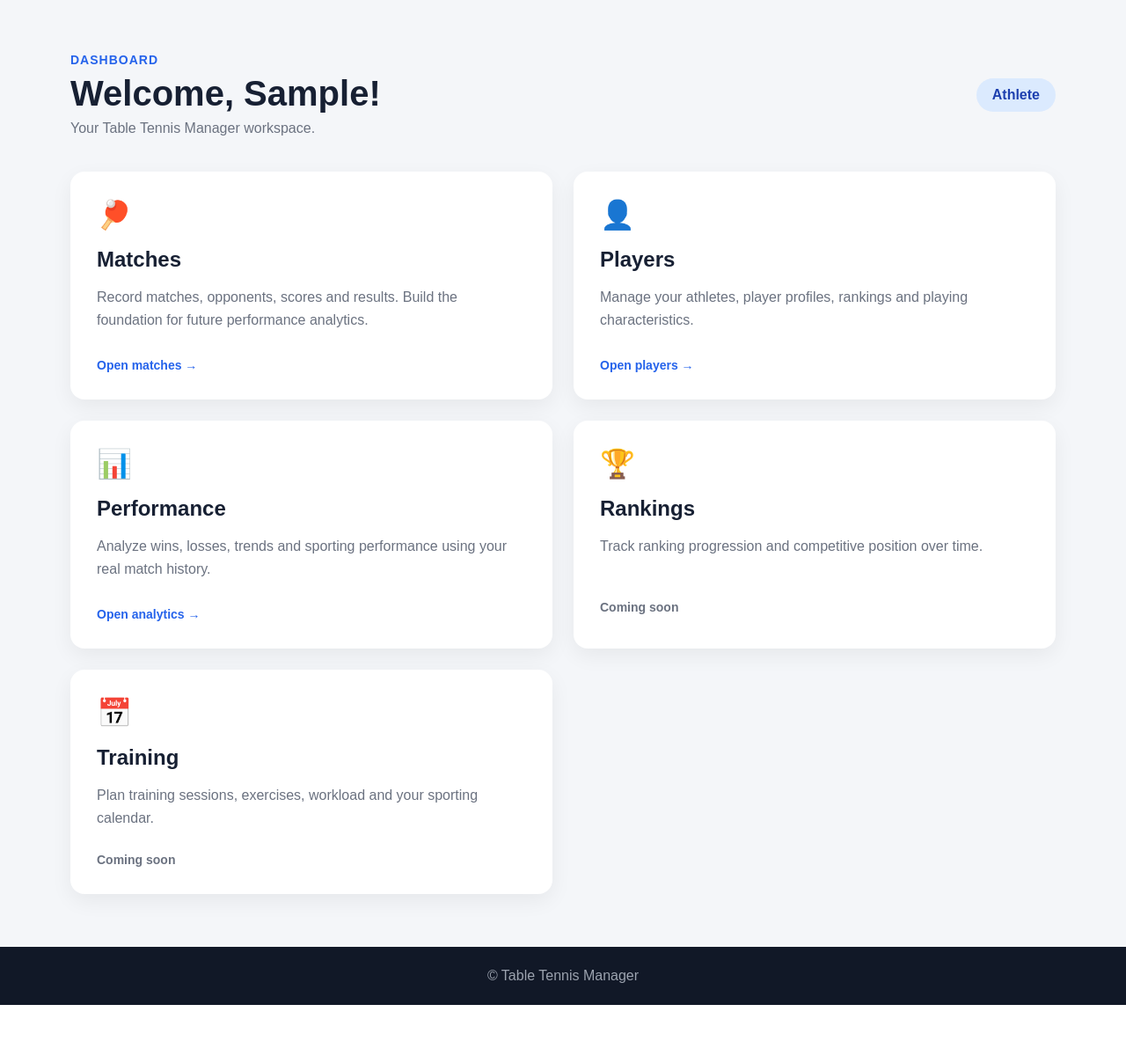
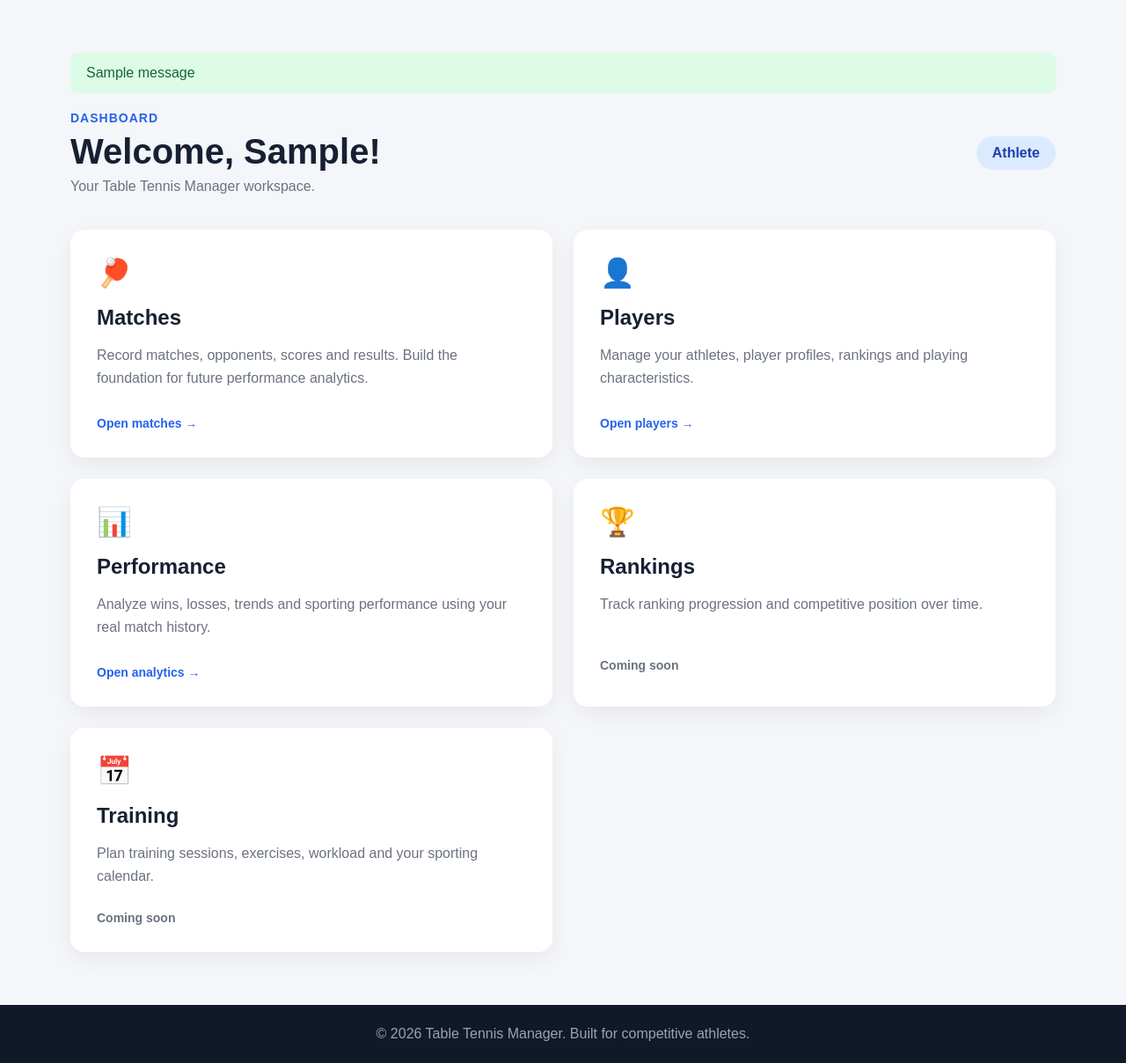
Before and after one commit to Hmjr03/table_tennis_manager, a Django app: page /accounts/dashboard/ in a window 1280 px wide. Shown: the part 72-1280 px from the top of the page at 88% size. Before the commit the page ends 1214 px from the top, so only its background shows below. Run offline with Django 5.2, Linux system fonts and the light colour scheme; a user stored in the database is signed in; tables that the repository leaves empty hold one stand-in row (values such as "Sample post"); one stand-in notice (Sample message) is shown.

Commit message:
Improve base template structure and messaging support

```diff
--- a/templates/base.html
+++ b/templates/base.html
@@ -3,20 +3,32 @@
 <!DOCTYPE html>
 <html lang="en">
 
+
 <head>
 
     <meta charset="UTF-8">
+
 
     <meta
         name="viewport"
         content="width=device-width, initial-scale=1.0"
     >
 
+
+    <meta
+        name="description"
+        content="Table Tennis Manager - Track players, matches and performance."
+    >
+
+
     <title>
+
         {% block title %}
-        Table Tennis Manager
+            Table Tennis Manager
         {% endblock %}
+
     </title>
+
 
 
     <link
@@ -24,43 +36,105 @@
         href="{% static 'css/styles.css' %}"
     >
 
+
+
+    {% block extra_css %}
+
+    {% endblock %}
+
+
 </head>
+
 
 
 <body>
 
 
-{% include "includes/navbar.html" %}
+<header>
+
+    {% include "includes/navbar.html" %}
+
+</header>
+
+
 
 
 
 <main class="main-content">
 
+
     <div class="container">
+
+
+        {% if messages %}
+
+
+            {% for message in messages %}
+
+
+                <div
+                    class="message"
+                >
+
+                    {{ message }}
+
+                </div>
+
+
+            {% endfor %}
+
+
+        {% endif %}
+
+
+
 
         {% block content %}
 
         {% endblock %}
 
+
+
     </div>
+
 
 </main>
 
 
 
+
+
+
 <footer class="site-footer">
+
 
     <div class="container">
 
+
         <p>
-            © Table Tennis Manager
+
+            © 2026 Table Tennis Manager.
+            Built for competitive athletes.
+
         </p>
 
+
     </div>
+
 
 </footer>
 
 
+
+
+
+{% block extra_js %}
+
+{% endblock %}
+
+
+
 </body>
 
+
 </html>
```
